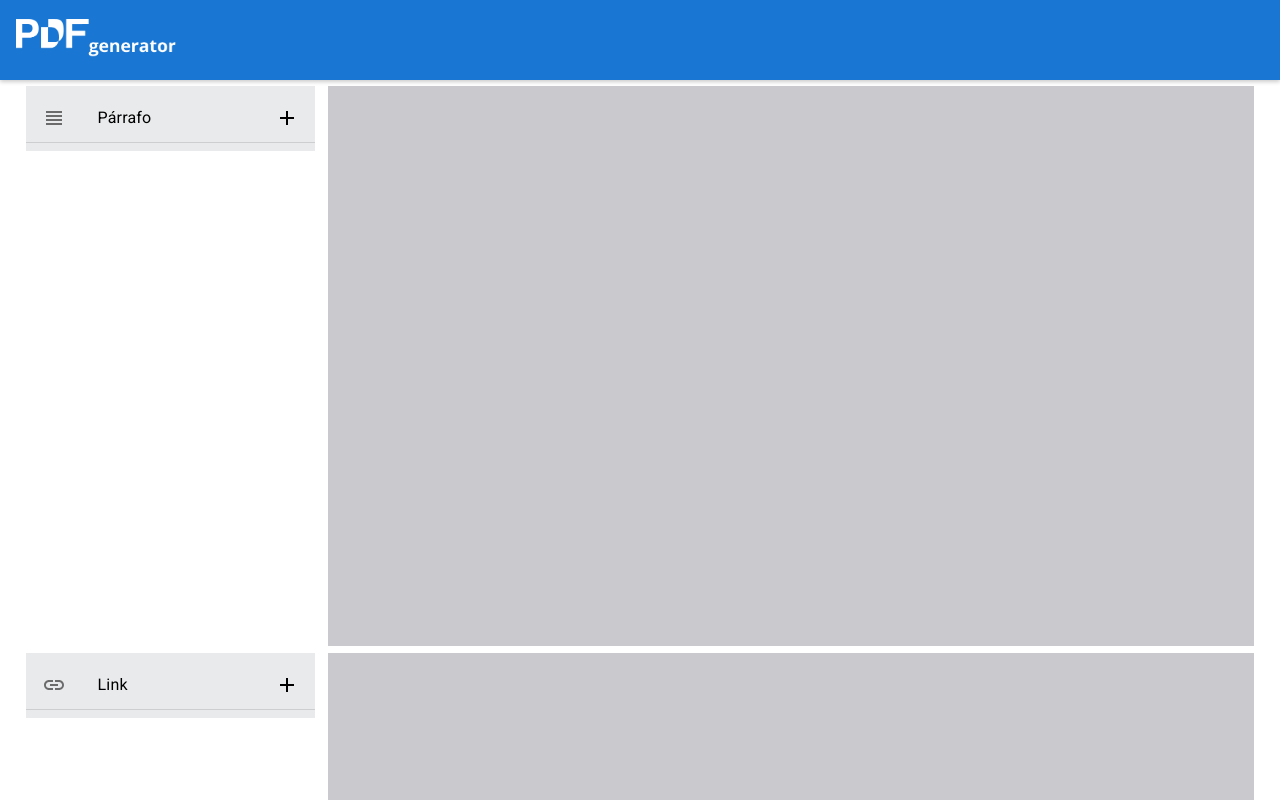
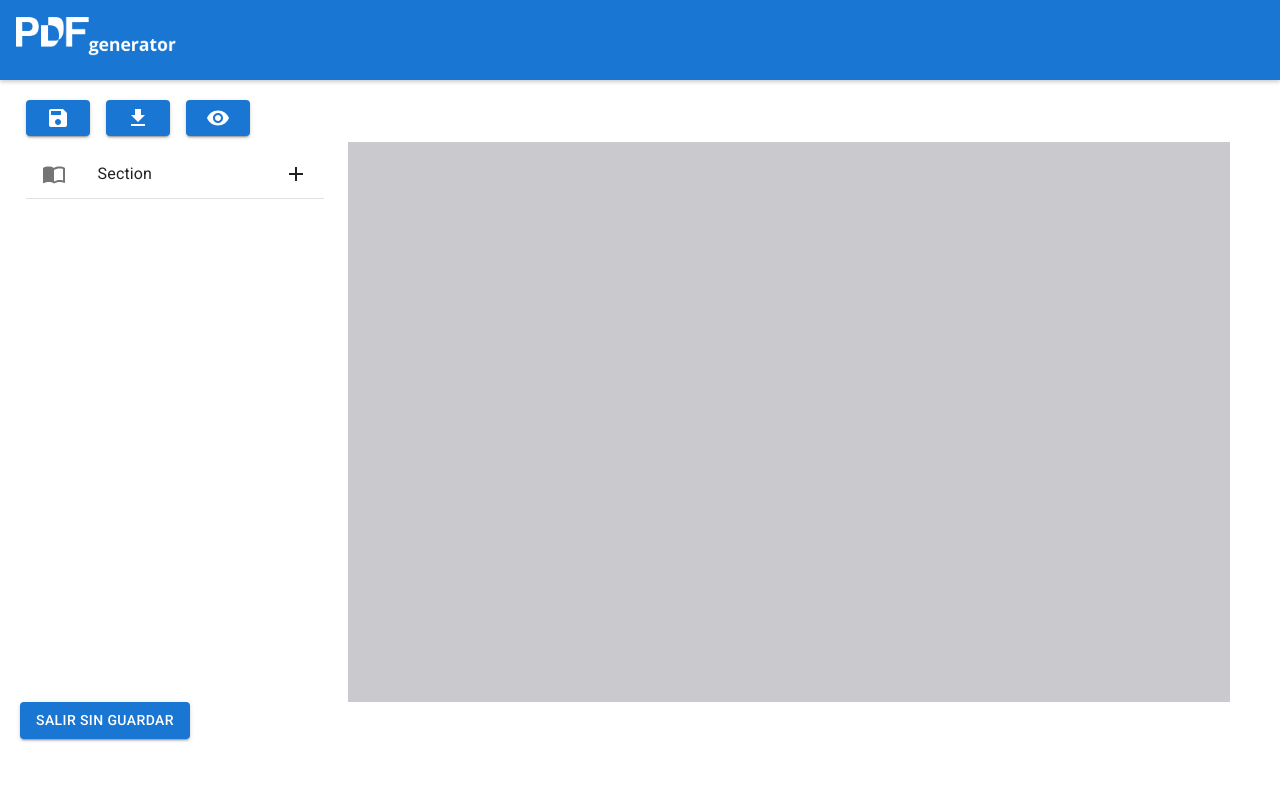
Before and after one commit to elenalope/pdf-generator-cohispania, a React (Vite) app in the folder client/: page /document/1/chapter/1 in a window 1280 px wide. Shown: the top 800 px of the page. Built offline with nearby package versions, Linux system fonts and the light colour scheme; what @react-pdf/renderer would draw is missing.

Commit message:
feat(pages): modified Chapter render SectionDialog

```diff
--- /dev/null
+++ b/client/src/components/section/SectionDialog.jsx
@@ -0,0 +1,88 @@
+import React, { useState } from 'react';
+import Button from '@mui/material/Button';
+import TextField from '@mui/material/TextField';
+import Dialog from '@mui/material/Dialog';
+import DialogActions from '@mui/material/DialogActions';
+import DialogContent from '@mui/material/DialogContent';
+import DialogTitle from '@mui/material/DialogTitle';
+import CloudUploadIcon from '@mui/icons-material/CloudUpload';
+import { styled } from '@mui/material/styles';
+import { useForm } from "react-hook-form";
+import FormControlLabel from '@mui/material/FormControlLabel';
+import Switch from '@mui/material/Switch';
+
+const VisuallyHiddenInput = styled('input')({
+  clip: 'rect(0 0 0 0)',
+  clipPath: 'inset(50%)',
+  height: 1,
+  overflow: 'hidden',
+  position: 'absolute',
+  bottom: 0,
+  left: 0,
+  whiteSpace: 'nowrap',
+  width: 1,
+});
+
+export default function SectionDialog({ openSection, setOpenSection, onSectionCreate }) {
+  const { register, handleSubmit, reset } = useForm();
+  const [imageFile, setImageFile] = useState(null);
+
+  const handleClose = () => {
+    setOpenSection(false);
+    reset();
+  };
+
+  const onSubmit = (data) => {
+    const sectionData = {
+      title: data.title,
+      cover: data.cover,
+      img: imageFile ? URL.createObjectURL(imageFile) : "",
+      content: []
+    };
+    onSectionCreate(sectionData);
+    handleClose();
+  };
+
+  const handleImageChange = (e) => {
+    setImageFile(e.target.files[0]);
+  };
+
+  return (
+    <Dialog open={openSection} onClose={handleClose} PaperProps={{ component: 'form', onSubmit: handleSubmit(onSubmit) }}>
+      <DialogTitle>Crear Sección</DialogTitle>
+      <DialogContent sx={{ p: 3 }}>
+        <TextField
+          autoFocus
+          margin="dense"
+          id="title"
+          label="Título"
+          type="text"
+          fullWidth
+          variant="standard"
+          {...register('title', { required: true })}
+        />
+        <FormControlLabel
+          control={
+            <Switch {...register('includeBackCover')} id="includeBackCover-switch" inputProps={{ 'aria-label': 'controlled' }}/>
+          }
+          label="Portada"
+        />
+        <Button
+          sx={{ mt: 3 }}
+          component="label"
+          role={undefined}
+          variant="contained"
+          tabIndex={-1}
+          startIcon={<CloudUploadIcon />}
+        >
+          Seleccionar Imagen
+          <VisuallyHiddenInput type="file" onChange={handleImageChange} />
+        </Button>
+      </DialogContent>
+      <DialogActions>
+        <Button onClick={handleClose}>Cancelar</Button>
+        <Button type="submit" variant='contained'>Crear</Button>
+      </DialogActions>
+    </Dialog>
+  );
+}
--- a/client/src/views/Chapter.jsx
+++ b/client/src/views/Chapter.jsx
@@ -1,17 +1,42 @@
 import React, { useState } from 'react';
-import { useNavigate, useParams} from 'react-router-dom';
+import { useNavigate, useParams } from 'react-router-dom';
+import { useForm } from "react-hook-form";
 import { useDocument } from '../context/DocumentContext';
 import { addChapter } from '../services/chapterServices';
 import './Chapter.css';
 import { styled } from '@mui/material/styles';
-import ChapterDialog from '../components/chapter/ChapterDialog';
-import ParagraphDialog from '../components/paragraph/ParagraphDialog';
-import LinkDialog from '../components/link/LinkDialog';
+import Stack from '@mui/material/Stack';
+import Button from '@mui/material/Button';
+import CssBaseline from '@mui/material/CssBaseline';
+import Box from '@mui/material/Box';
+import Container from '@mui/material/Container';
+import List from '@mui/material/List';
+import ListItem from '@mui/material/ListItem';
+import ListItemButton from '@mui/material/ListItemButton';
+import SectionDialog from '../components/section/SectionDialog';
+import ListItemIcon from '@mui/material/ListItemIcon';
+import ListItemText from '@mui/material/ListItemText';
+import Divider from '@mui/material/Divider';
+import ImportContactsIcon from '@mui/icons-material/ImportContacts';
+import AddIcon from '@mui/icons-material/Add';
+import CardContent from '@mui/material/CardContent';
+import { Typography } from '@mui/material';
+import CardMedia from '@mui/material/CardMedia';
+import SendIcon from '@mui/icons-material/Send';
+import CloudUploadIcon from '@mui/icons-material/CloudUpload';
+import SaveIcon from '@mui/icons-material/Save';
+import GetAppIcon from '@mui/icons-material/GetApp';
+import VisibilityIcon from '@mui/icons-material/Visibility';
 
 const Chapter = () => {
   const [formDataArray, setFormDataArray] = useState([]);
   const navigate = useNavigate();
   const { id: templateId } = useParams();
+  const [openSection, setOpenSection] = useState(false);
+
+  const handleSectionClick = () => {
+    setOpenSection(true);
+  };
 
   const handleClick = async () => {
     const newChapter = { title: 'titulo', subtitle: 'subtitulo', content: [{}] };
@@ -43,6 +68,7 @@ const Chapter = () => {
     };
     setFormDataArray(updatedFormDataArray);
   }
+
   const VisuallyHiddenInput = styled('input')({
     clip: 'rect(0 0 0 0)',
     clipPath: 'inset(50%)',
@@ -57,8 +83,50 @@ const Chapter = () => {
 
   return (
     <>
-    <ParagraphDialog/>
-    <LinkDialog/>
+      <Stack direction="row" spacing={2} sx={{ marginLeft: '2%', marginRight: '2%', marginTop: '20px' }}>
+        <Button variant="contained" type="submit">
+          <SaveIcon />
+        </Button>
+        <Button type='button' variant="contained" >
+          <GetAppIcon />
+        </Button>
+        <Button variant="contained" >
+          <VisibilityIcon />
+        </Button>
+      </Stack>
+      <CssBaseline />
+      <div className='document-body'>
+        <div className='option-list'>
+          <Box>
+            <nav aria-label="main mailbox folders">
+              <List>
+                <ListItem disablePadding onClick={handleSectionClick}>
+                  <ListItemButton>
+                    <ListItemIcon>
+                      <ImportContactsIcon />
+                    </ListItemIcon>
+                    <ListItemText primary="Section" />
+                    <AddIcon />
+                  </ListItemButton>
+                </ListItem>
+                <Divider />
+              </List>
+            </nav>
+          </Box>
+        </div>
+        <CssBaseline />
+        <Container fixed>
+          <Box sx={{ bgcolor: '#C9C9CE', height: '70vh' }}>
+
+          </Box>
+        </Container>
+      </div>
+
+      <Stack spacing={2} direction="row" sx={{ marginLeft: '20px' }}>
+        <Button variant="contained" onClick={() => navigate('/')}>SALIR SIN GUARDAR</Button>
+      </Stack>
+
+      {openSection &&<SectionDialog openSection={openSection} setOpenSection={setOpenSection} onSectionCreate={(data) => console.log(data)} />}
     </>
   );
 }
```
